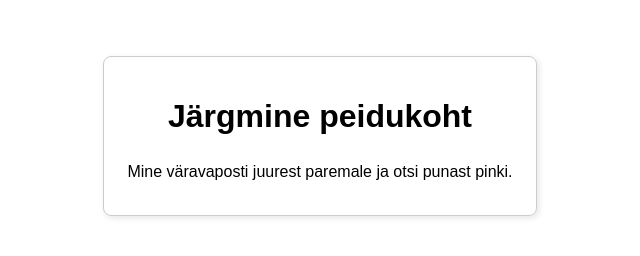
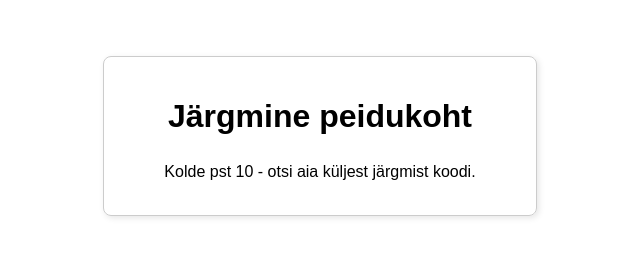
Before and after one commit to IrjaAavik233/irjaAavik.github.io, a plain HTML site: page index.html in a window 1280 px wide. Shown: the whole page, without its empty margins (320-960 px from the left). Drawn offline with Linux system fonts and the light colour scheme.

Commit message:
Update index.html

```diff
--- a/index.html
+++ b/index.html
@@ -24,7 +24,7 @@
 <body>
   <div class="card">
     <h1>Järgmine peidukoht</h1>
-    <p>Mine väravaposti juurest paremale ja otsi punast pinki.</p>
+    <p>Kolde pst 10 - otsi aia küljest järgmist koodi.</p>
   </div>
 </body>
 </html>
```
